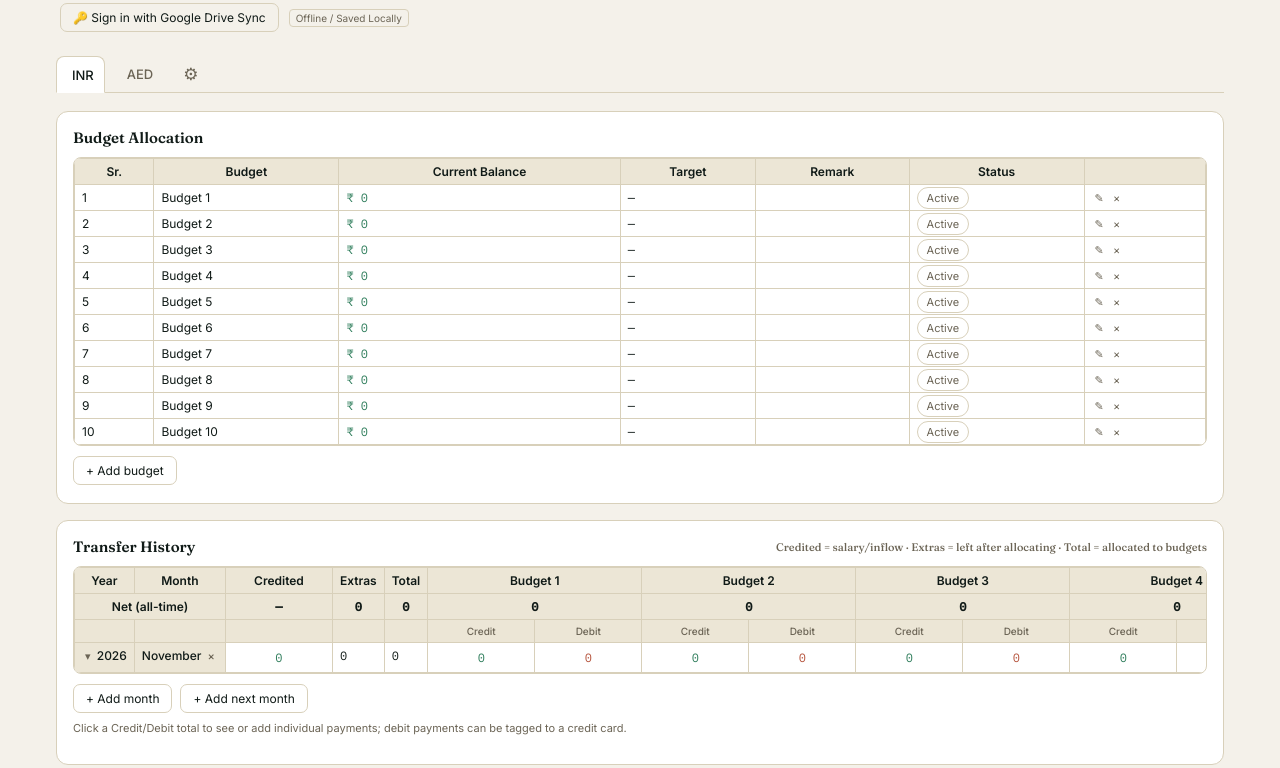
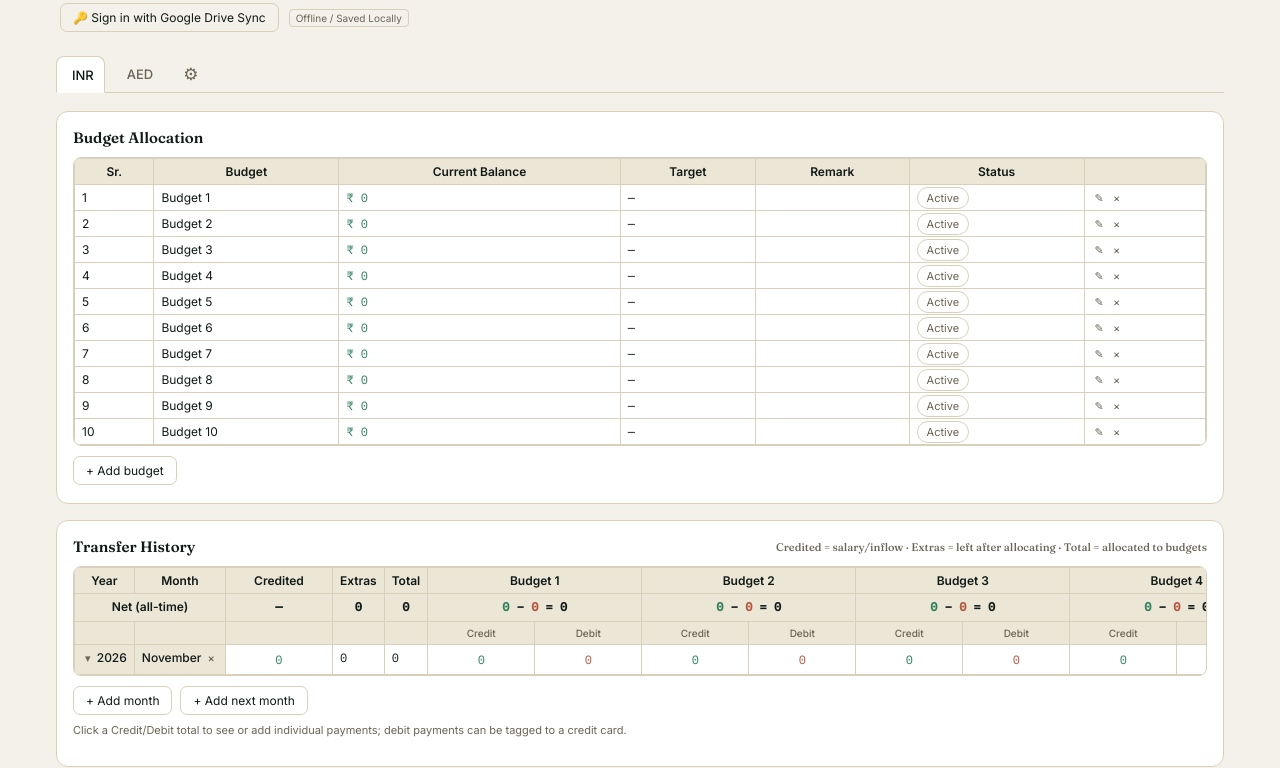
Before and after one commit to fayiz-p/finance, a plain HTML site: page index.html in a window 1280 px wide. Shown: the part 72-840 px from the top of the page. Drawn offline with Linux system fonts and the light colour scheme.

Commit message:
Add netCellHTML function for net calculations

```diff
--- a/index.html
+++ b/index.html
@@ -76,6 +76,7 @@ td.debit .paycell .sum{color:var(--debit);}
 .tagcard{background:var(--head);padding:0 4px;border-radius:4px;font-size:9px;color:var(--card);}
 .addpay{cursor:pointer;color:var(--ink);font-size:10px;text-decoration:underline;text-align:center;}
 .remark-text{font-size:10px;color:var(--muted);font-style:italic;padding:1px 2px 3px 2px;}
+td.netcell{white-space:normal;line-height:1.4;}
 tr.topTotal td{background:var(--head);font-weight:600;text-align:center;}
 .note{color:var(--muted);font-size:11px;margin-top:8px;}
 .manage-panel{background:var(--panel);border:1px solid var(--line);border-radius:12px;padding:14px 16px;margin:-8px 0 18px;}
@@ -312,6 +313,9 @@ function budgetNet(c,b){
   let cr=0,db=0;
   c.budgetMonths.forEach(m=>{ const v=m.vals[b.id]; if(v){ cr+=sumList(v.credit); db+=sumList(v.debit); } });
   return {cr,db,net:cr-db};
+}
+function netCellHTML(cr,db){
+  return `<td colspan="2" class="num netcell"><span class="pos">${fmt(cr)}</span> − <span class="neg">${fmt(db)}</span> = <b>${fmt(cr-db)}</b></td>`;
 }
 function budgetBalance(c,b){ return b.opening + budgetNet(c,b).net; }
 function completedBalanceSum(c){ let s=0; completedBudgets(c).forEach(b=>s+=budgetBalance(c,b)); return s; }
@@ -643,8 +647,8 @@ function _renderTransferTable(c){
   let allCredited=0, allTotal=0;
   c.budgetMonths.forEach(m=>{ allCredited+=monthCreditedSum(m); allTotal+=monthAllocated(m); });
   let topRow = `<tr class="topTotal"><td colspan="2">Net (all-time)</td><td class="num">—</td><td class="num">${fmt(allCredited-allTotal)}</td><td class="num">${fmt(allTotal)}</td>`
-    + budgets.map(b=>{ const n=budgetNet(c,b); return `<td colspan="2" class="num">${fmt(n.net)}</td>`; }).join('')
-    + (cb.length?`<td colspan="2" class="num">${fmt(completedNetAllTime(c))}</td>`:'') + '</tr>';
+    + budgets.map(b=>{ const n=budgetNet(c,b); return netCellHTML(n.cr,n.db); }).join('')
+    + (cb.length?(()=>{ let cr=0,db=0; cb.forEach(b=>{ const n=budgetNet(c,b); cr+=n.cr; db+=n.db; }); return netCellHTML(cr,db); })():'') + '</tr>';
 
   let head2 = '<tr><th></th><th></th><th></th><th></th><th></th>' + budgets.map(()=>`<th class="sub">Credit</th><th class="sub">Debit</th>`).join('')
     + (cb.length?'<th class="sub">Credit</th><th class="sub">Debit</th>':'') + '</tr>';
```
